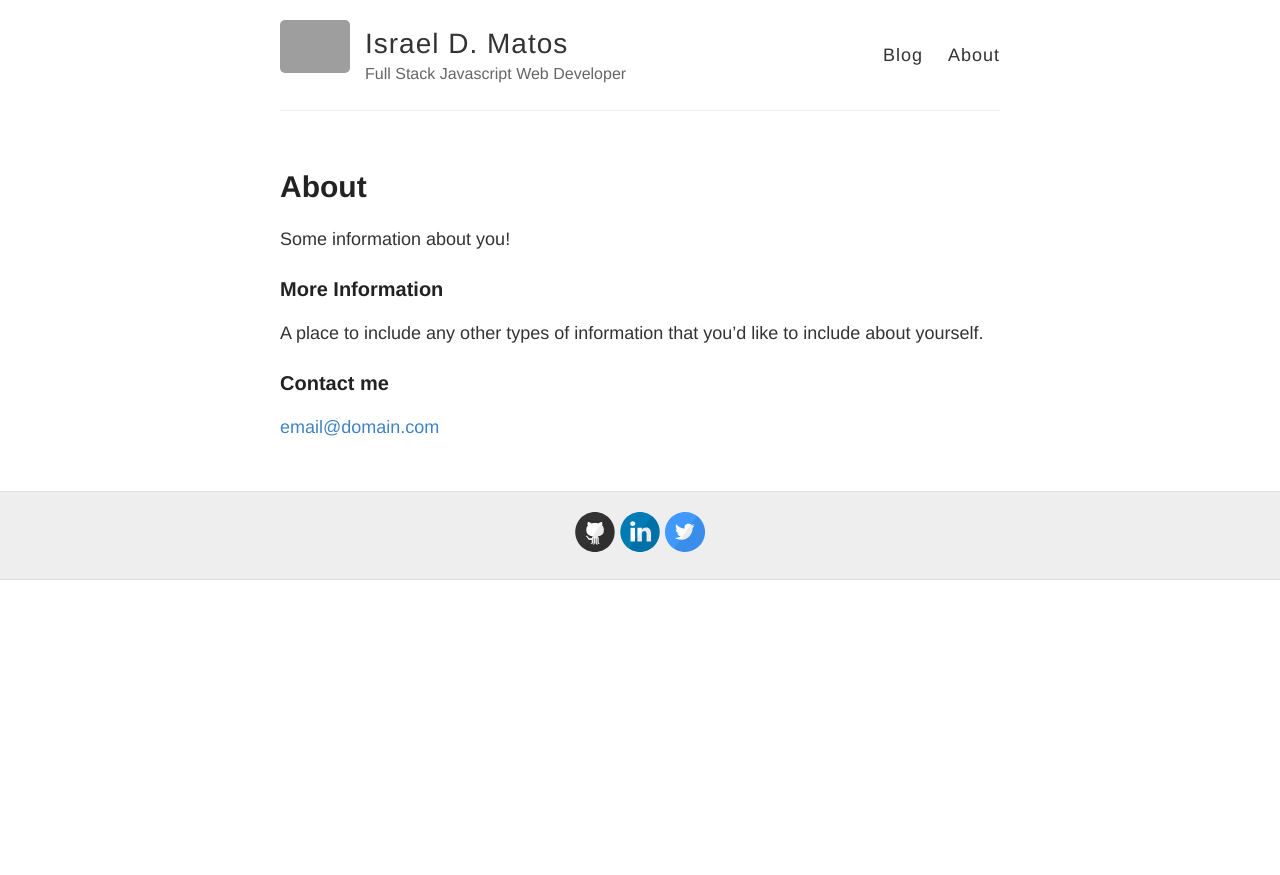
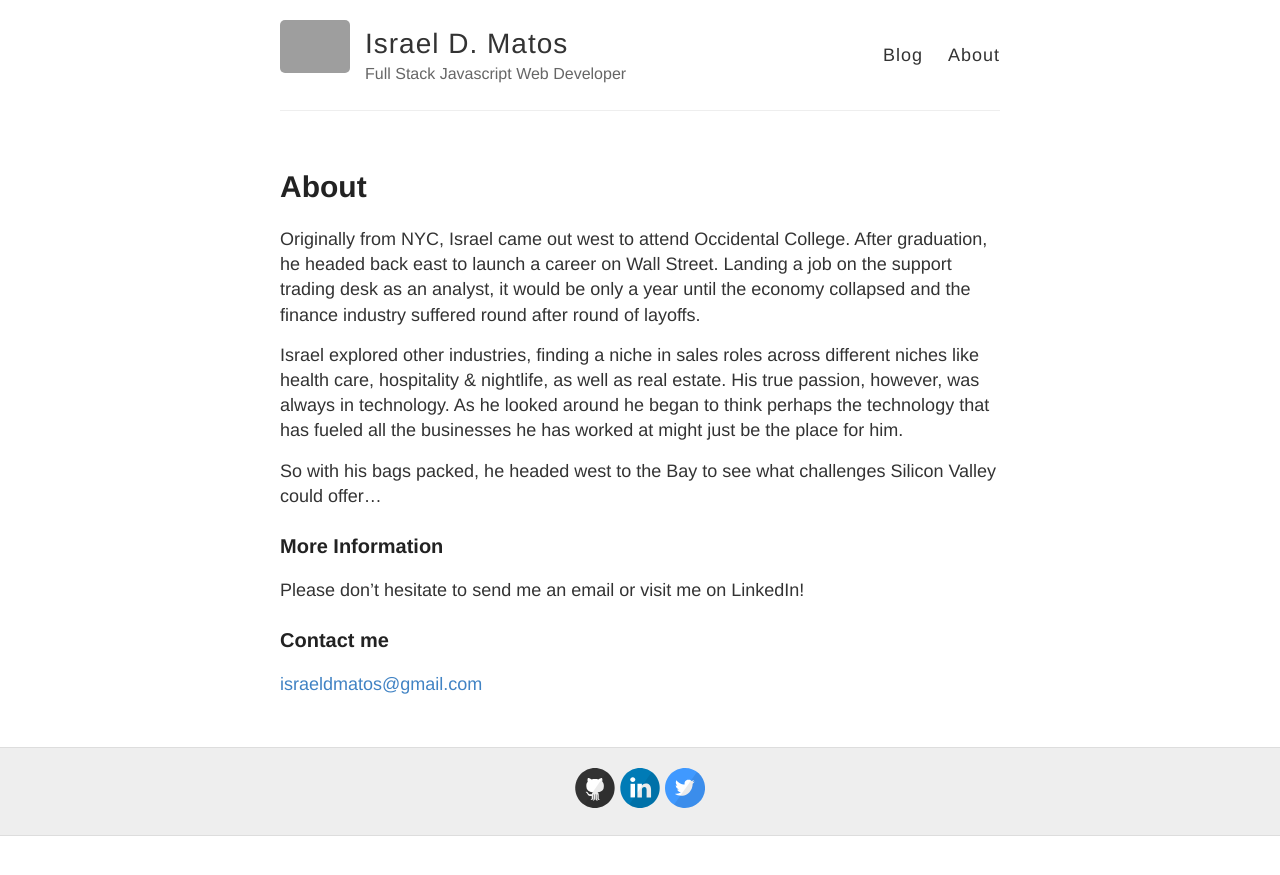
Before and after one commit to everysum1/everysum1.github.io, a Jekyll site: the page built from about.md, in a window 1280 px wide. Shown: the top 875 px of the page. Built offline with Jekyll 4.4.1, drawn with Linux system fonts in a browser that asks for light colours; Markdown is read by kramdown in place of the engine named in the settings; grey boxes are pictures that could not be loaded.

Commit message:
Updated About page

```diff
--- a/about.md
+++ b/about.md
@@ -4,12 +4,16 @@ title: About
 permalink: /about/
 ---
 
-Some information about you!
+Originally from NYC, Israel came out west to attend Occidental College.  After graduation, he headed back east to launch a career on Wall Street.  Landing a job on the support trading desk as an analyst, it would be only a year until the economy collapsed and the finance industry suffered round after round of layoffs.
+
+Israel explored other industries, finding a niche in sales roles across different niches like health care, hospitality & nightlife, as well as real estate.  His true passion, however, was always in technology.  As he looked around he began to think perhaps the technology that has fueled all the businesses he has worked at might just be the place for him.
+
+So with his bags packed, he headed west to the Bay to see what challenges Silicon Valley could offer...
 
 ### More Information
 
-A place to include any other types of information that you'd like to include about yourself.
+Please don't hesitate to send me an email or visit me on LinkedIn!
 
 ### Contact me
 
-[email@domain.com](mailto:email@domain.com)
+[israeldmatos@gmail.com](israeldmatos@gmail.com)
```
